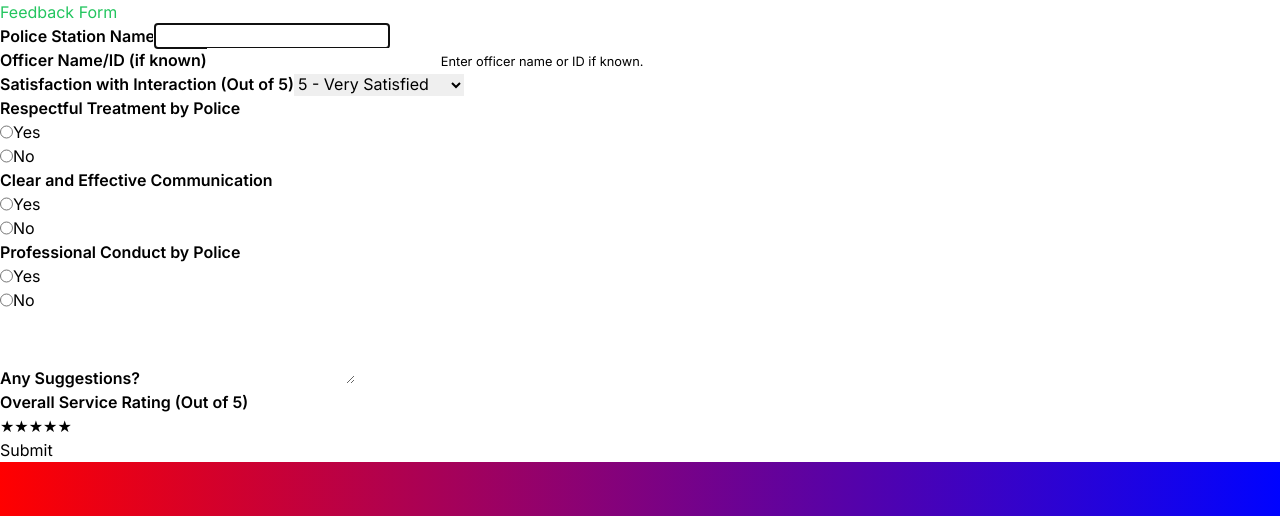
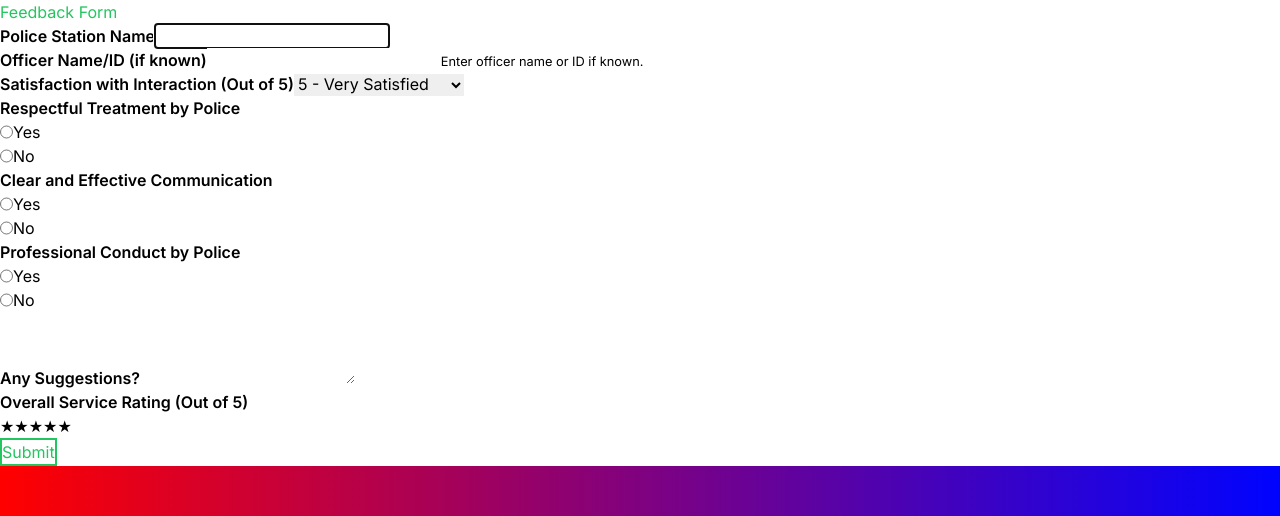
Before and after one commit to HarshBalwanix/police-feedback-system, a Next.js app: page /feedback in a window 1280 px wide. Shown: the top 516 px of the page. Built offline with nearby package versions, Linux system fonts and the light colour scheme.

Commit message:
Feedback form done

```diff
--- a/src/Components/Feedback.jsx
+++ b/src/Components/Feedback.jsx
@@ -6,11 +6,11 @@ function Feedback() {
   return (
     <>
       <main className="container mx-auto p-4">
-        <div className="bg-white p-8 max-w-md mx-auto rounded-md shadow-md">
+        <div className="bg-white p-8 max-w-xl mx-auto rounded-md shadow-md">
           <div className="text-3xl font-bold mb-4 text-green-500">
             Feedback Form
           </div>
-          <form className="max-w-md mx-auto">
+          <form className="max-w-full">
             <div className="mb-4">
               <label
                 htmlFor="name"
@@ -200,13 +200,14 @@ function Feedback() {
                 onChange={(rating) => console.log("Selected Rating:", rating)}
               />
             </div>
-
-            <button
-              type="submit"
-              className="btn btn-primary bg-blue-500 text-white px-4 py-2 rounded"
-            >
-              Submit
-            </button>
+            <div className="flex items-center">
+              <button
+                type="submit"
+                className=" border-2 border-green-500  text-green-500 px-4 py-2 rounded mx-auto hover:bg-green-500 hover:text-white"
+              >
+                Submit
+              </button>
+            </div>
           </form>
         </div>
       </main>
```
